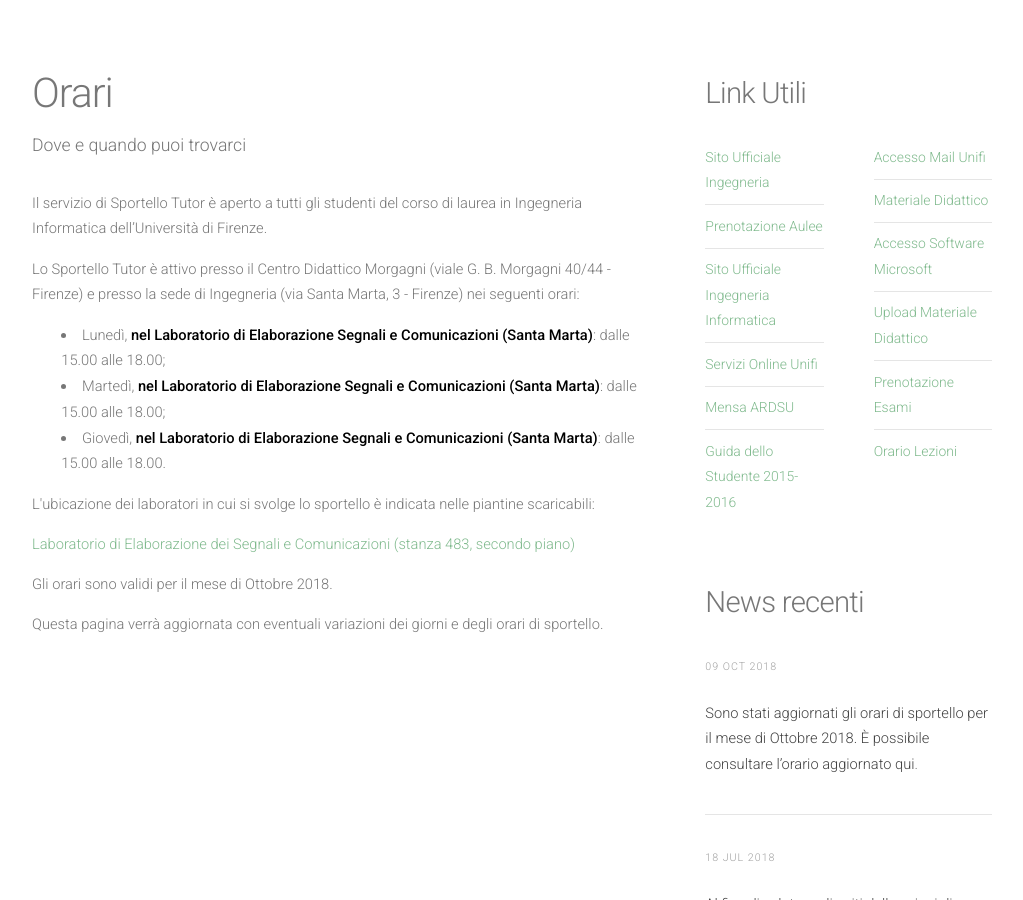
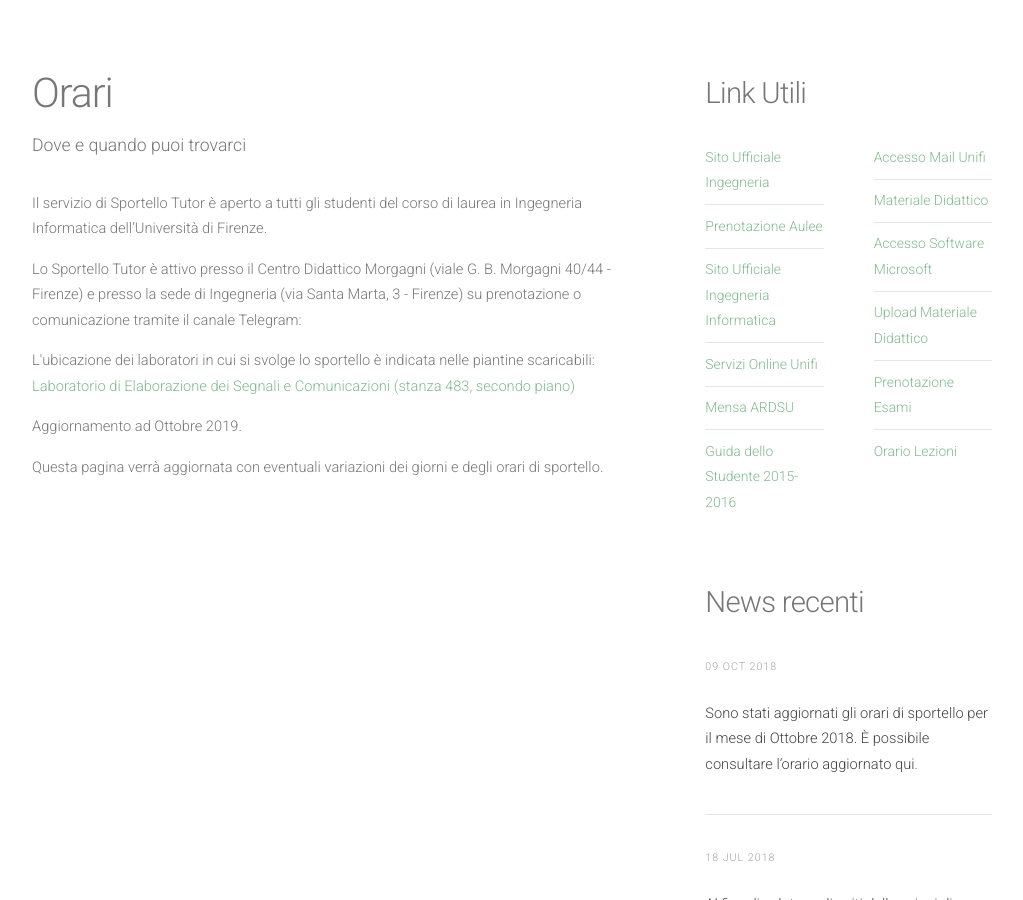
Before and after one commit to tutor-ing-inf-unifi/tutor-ing-inf-unifi.github.io, a Jekyll site: the page built from orari.html, in a window 1280 px wide and 900 px high, scrolled down 385 px. Shown: the whole window, without its empty margins (128-1151 px from the left). Built offline with Jekyll 4.4.1, drawn with Linux system fonts in a browser that asks for light colours; nearby versions of some CDN libraries.

Commit message:
Update orari.html

```diff
--- a/orari.html
+++ b/orari.html
@@ -15,20 +15,15 @@ layout: default
 							<span class="byline">Dove e quando puoi trovarci</span>
 						</header>
 						<p>Il servizio di Sportello Tutor è aperto a tutti gli studenti del corso di laurea in Ingegneria Informatica dell’Università di Firenze.</p>
-                        <p>Lo Sportello Tutor è attivo presso il Centro Didattico Morgagni (viale G. B. Morgagni 40/44 - Firenze) e presso la sede di Ingegneria (via Santa Marta, 3 - Firenze) nei seguenti orari:</p>
-						<ul style="list-style:inside disc; padding-left: 2em">
-							<li>Lunedì, <strong>nel Laboratorio di Elaborazione Segnali e Comunicazioni (Santa Marta)</strong>: dalle 15.00 alle 18.00;</li>
-							<li>Martedì, <strong>nel Laboratorio di Elaborazione Segnali e Comunicazioni (Santa Marta)</strong>: dalle 15.00 alle 18.00;</li>
-							<li>Giovedì, <strong>nel Laboratorio di Elaborazione Segnali e Comunicazioni (Santa Marta)</strong>: dalle 15.00 alle 18.00.</li>
-						</ul>
-						<p>
+                        <p>Lo Sportello Tutor è attivo presso il Centro Didattico Morgagni (viale G. B. Morgagni 40/44 - Firenze) e presso la sede di Ingegneria (via Santa Marta, 3 - Firenze) su prenotazione o comunicazione tramite il canale Telegram:</p>
+
                         L'ubicazione dei laboratori in cui si svolge lo sportello è indicata nelle piantine scaricabili:
                         <ul>
                             <!-- <li><a href="assets/images/smarta_ps.pdf">Laboratorio di Meccanica Sperimentale (stanza 156, piano seminterrato)</a></li> -->
                             <li><a href="assets/images/smarta_p2.pdf">Laboratorio di Elaborazione dei Segnali e Comunicazioni (stanza 483, secondo piano)</a></li>
                         </ul>
                         </p>
-						<p>Gli orari sono validi per il mese di Ottobre 2018.</p>
+						<p>Aggiornamento ad Ottobre 2019.</p>
 						<!-- <p>Gli orari sono validi dall'8 al 23 Febbraio 2018; in questo periodo lo sportello si svolgerà in concomitanza con i <a href="gruppi.html">gruppi di studio</a>.</p>
                         <p>Oltre a questi orari potete sempre contattarci via <a href="mailto:tutor.ing.inf@gmail.com">email</a> per fissare un appuntamento.</p> -->
 						<p>Questa pagina verrà aggiornata con eventuali variazioni dei giorni e degli orari di sportello.</p>
```
